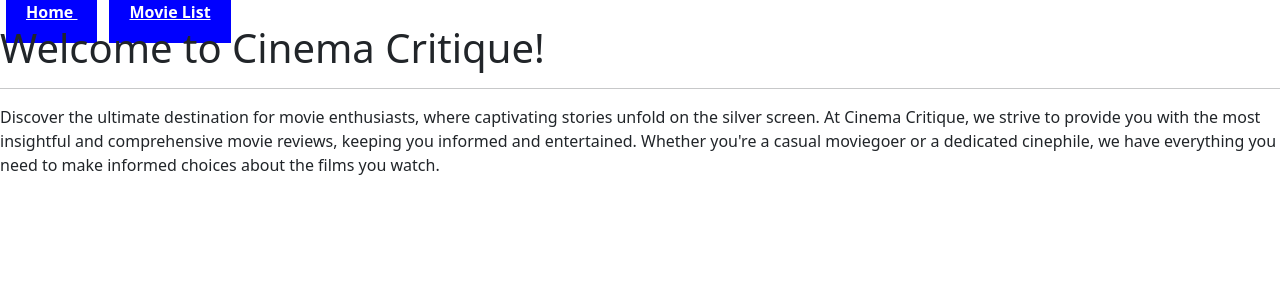
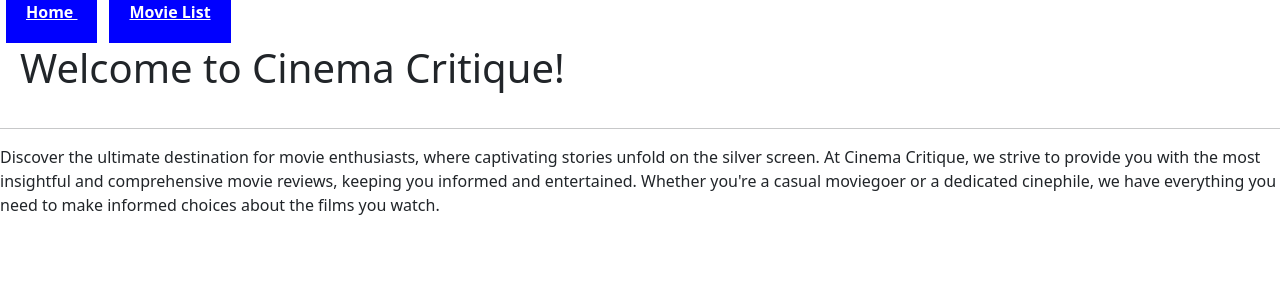
Before and after one commit to sawincp/phase-3-frontend, a React (Create React App) app: page / in a window 1280 px wide. Shown: the top 300 px of the page. Built offline with nearby package versions, Linux system fonts and the light colour scheme; no server answers.

Commit message:
add styling to Home and MovieList component

```diff
--- a/src/Home.js
+++ b/src/Home.js
@@ -1,9 +1,15 @@
 import React from 'react'
 
  const Home = () => {
+
+  const homeStyle ={
+    padding: "20px",
+
+  }
+
   return (
     <div>
-      <h1>Welcome to Cinema Critique!</h1>
+      <h1 style={homeStyle}>Welcome to Cinema Critique!</h1>
       <hr></hr>
       <p>
       Discover the ultimate destination for movie enthusiasts, where captivating stories unfold on the silver screen. At Cinema Critique, we strive to provide you with the most insightful and comprehensive movie reviews, keeping you informed and entertained. Whether you're a casual moviegoer or a dedicated cinephile, we have everything you need to make informed choices about the films you watch.
--- a/src/MovieList.js
+++ b/src/MovieList.js
@@ -2,6 +2,10 @@ import React from 'react'
 import Movie from './Movie'
 
 const MovieList = ({movies}) => {
+
+  const movieListStyle ={
+    padding: "20px"
+  }
 
   const moviesList = movies.map((movie)=>{
     return(
@@ -16,7 +20,7 @@ const MovieList = ({movies}) => {
 
   return (
     <div className='Movies'>
-     <h1> Movie List
+     <h1 style={movieListStyle}> Movie List
       <hr></hr>
      </h1>
      <ul>{moviesList}</ul>
```
